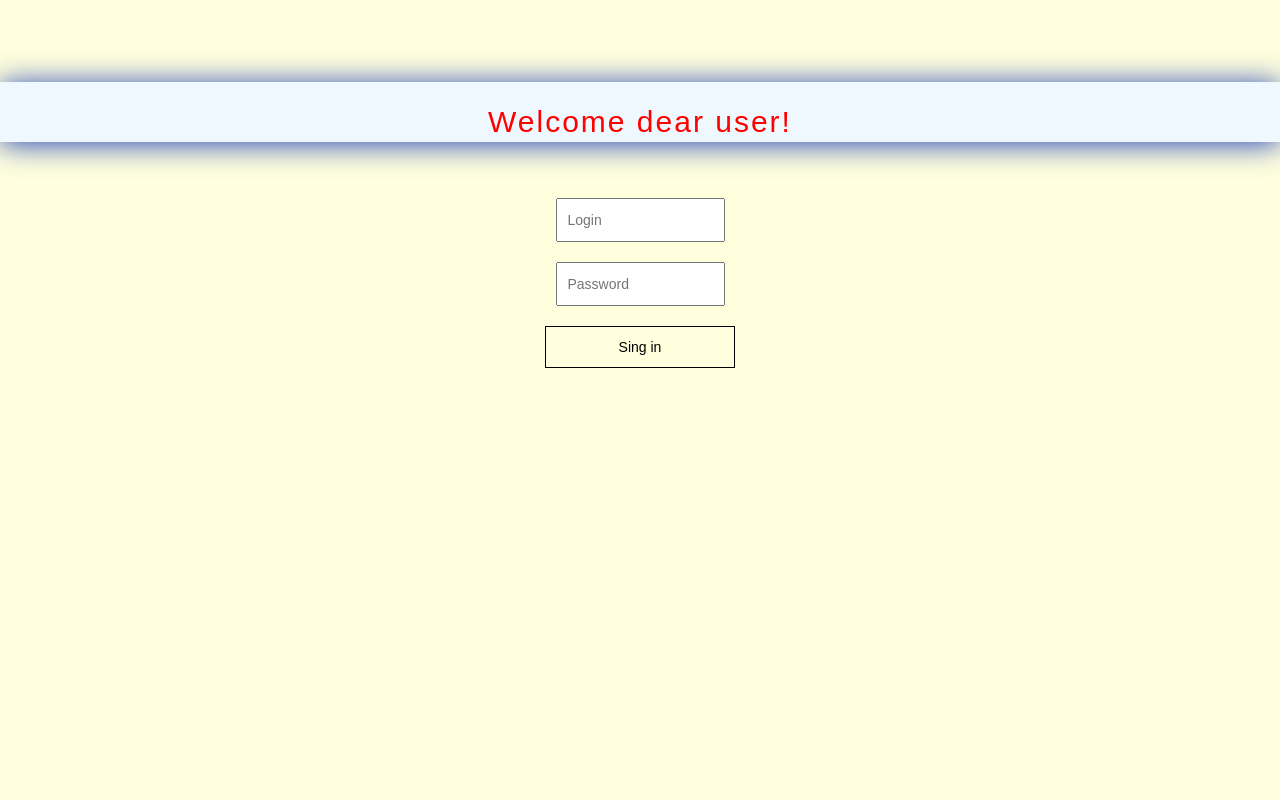
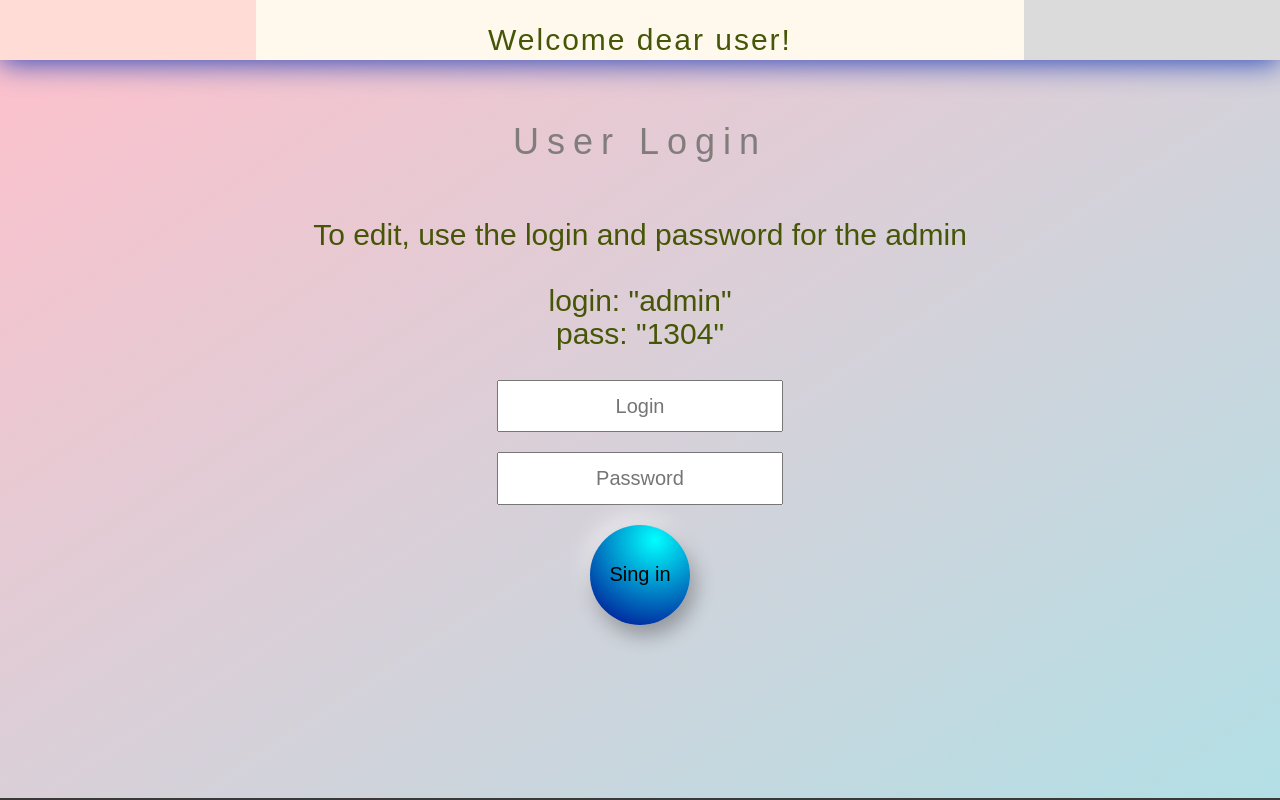
Before and after one commit to Rustdj/Rust.github.io, a React (Create React App) app: page / in a window 1280 px wide. Shown: the top 800 px of the page. Built offline with nearby package versions, Linux system fonts and the light colour scheme.

Commit message:
create color gradient

```diff
--- a/src/App.css
+++ b/src/App.css
@@ -1,20 +1,18 @@
 @import url('https://fonts.googleapis.com/css2?family=Outfit:wght@200;300;400;500;600;700&family=Poppins:wght@100;200;300;400;500;600;700&display=swap');
-
+*{
+  margin: 0;
+  padding: 0;
+}
 body {
+  height: 100%;
   margin: 0;
   font-family: 'Nunito', sans-serif;
+  background: url('https://a.d-cd.net/iUAAAgO4oeA-1920.jpg');
+
 }
-
-/* .App {
-  background-color: #478dbf;
-  height: 100vh;
+.App {
+  height: 100%;
 }
-
-.App-logo {
-  height: 40vmin;
-  pointer-events: none;
-} */
-
 
 .App-header {
   background-color: #282c34;
@@ -49,7 +47,15 @@ button {
   position: absolute;
   right: 20px;
   top: 37px;
+  transition: all 0.3s;
 }
+
+.trashButton:hover {
+  transform: scale(1.3);
+  border-radius: 50%;
+  transition: all 0.3s;
+}
+
 .heartButton {
   position: absolute;
   left: 20px;
@@ -64,6 +70,13 @@ button {
   position: absolute;
   bottom: 20px;
   right: 20px;
+  transition: all 0.3s;
+}
+
+.correctText:hover {
+  transform: scale(1.3);
+  border-radius: 50%;
+  transition: all 0.3s;
 }
 
 
@@ -71,22 +84,33 @@ button {
 
 .loginForm {
   text-align: center;
-  height: 54.5vh;
+  height: 4vh;
 }
 
 .loginForm input {
   margin-top: 20px;
   padding: 10px;
   outline: none;
-  width: 169px;
+  width: 286px;
+  font-size: 20px;
+  font-family: fantasy;
+  text-align: center;
 }
 
 .btnLogin {
   margin-top: 20px;
-  border: 1px solid #000;
   padding: 10px;
   transition: all 0.5s;
-  width: 190px;
+  width: 286px;
+  font-family: fantasy;
+  font-size: 20px;
+
+  /* background: radial-gradient(farthest-side ellipse at top left, white, #aaaaaa); */
+  background: radial-gradient(circle at 65% 15%, aqua, darkblue);
+  box-shadow: 5px 10px 20px rgb(0 0 0 / 30%), -5px -10px 20px rgb(255 255 255 / 50%);
+  width: 100px;
+  height: 100px;
+  border-radius: 50%;
 }
 
 .btnLogin:hover {
@@ -103,9 +127,10 @@ button {
 .headerLogin {
   text-align: center;
   margin-bottom: 56px;
-  margin-top: 82px;
+  margin-top: 122px;
   letter-spacing: 8px;
   font-family: fantasy;
+  color: rgb(129, 125, 125);
 }
 
 /* theme */
@@ -114,3 +139,8 @@ button {
   right: 0;
   top: 4px;
 }
+
+.adminLog {
+  text-align: center;
+  font-family: fantasy;
+}
--- a/src/components/Footer/Footer.css
+++ b/src/components/Footer/Footer.css
@@ -1,12 +1,10 @@
 footer {
     height: 50px;
     background-color: #393939;
-    position: relative;
     display: flex;
     align-items: center;
     justify-content: center;
-    margin-top: 40px;
-    top: 44.6vh;
+    margin-top: 406px;
 }
 
 footer span {
--- a/src/components/Footer/Footer.jsx
+++ b/src/components/Footer/Footer.jsx
@@ -3,7 +3,7 @@ import "./Footer.css";
 export const Footer = ({ year }) => {
   return (
     <footer>
-      <span>© Raikerus - {year}</span>
+      <span>© Frontend dev Raikerus - {year}</span>
     </footer>
   );
 };
--- a/src/components/Header/Header.css
+++ b/src/components/Header/Header.css
@@ -1,13 +1,14 @@
 .headerMain {
     position: fixed;
     width: 100%;
-    background-color: aliceblue;
+    background: linear-gradient(to right, #FFDDD6 20%, #FFF9ED 20%, #FFF9ED 80%, #DBDBDB 80%);
     text-align: center;
     padding: 10px;
     box-shadow: rgb(34 65 185) 0px 2px 30px;
     height: 60px;
     line-height: 3;
     z-index: 1;
+    top: 0;
 }
 .headerMain h2 {
     line-height: 20px;
--- a/src/components/Theme.js
+++ b/src/components/Theme.js
@@ -1,17 +1,17 @@
-import {createGlobalStyle} from "styled-components";
+  import {createGlobalStyle} from "styled-components";
 
 
 
-export const darkTheme = {
-    body: "#191970",
-    textColor: "#708090",
-    headingColor: "lightblue"
+  export const darkTheme = {
+      body: "linear-gradient(circle at 90% 4%, aqua, darkblue)",
+      textColor: "#708090",
+      headingColor: "lightblue",
   }
 
   export const lightTheme = {
-    body: "#ffd",
+    body: "linear-gradient(to top left, powderblue, pink)",
     textColor: "#000",
-    headingColor: "red",
+    headingColor: "#465607",
   }
 
   export const GlobalStyles = createGlobalStyle`
--- a/src/containers/BlogPage/BlogPage.css
+++ b/src/containers/BlogPage/BlogPage.css
@@ -25,6 +25,15 @@
     color: white;
     font-size: 16px;
     font-family: 'Nunito', sans-serif;
+    transition: all 0.5s;
+}
+
+.buttons:hover {
+    transition: all 0.5s;
+    background-color: #000;
+    color: #fff;
+    transform: scale(1.1);
+    box-shadow: 1px 2px 15px;
 }
 
 .buttonTop {
@@ -67,6 +76,7 @@
     box-shadow: 1px 1px 7px;
     width: 48%;
     top: 105px;
+    opacity: 0.8;
     right: 0;
     bottom: 0;
     left: 0;
@@ -117,18 +127,15 @@ hr {
 }
 
 .moreDet {
+    color: #ff000066;
     position: relative;
-    left: 47.4%;
+    left: 48%;
     top: 60px;
-}
-
-.moreDet {
-    color:#656161;
     transition: all 0.3s;
 }
 
 .moreDet:hover {
-    color: red;
+    color: #ff000066;
     transition: all 0.3s;
     letter-spacing: 2px;
 }
--- a/src/containers/BlogPage/BlogPage.jsx
+++ b/src/containers/BlogPage/BlogPage.jsx
@@ -20,7 +20,6 @@ export const BlogPage = ({ isAdmin }) => {
   const [editForm, setEditForm] = useState(false);
   const [selectedPost, setSelectedPost] = useState({});
 
-
   const onClose = () => setForm(false);
   const editClose = () => setEditForm(false);
 
@@ -32,7 +31,6 @@ export const BlogPage = ({ isAdmin }) => {
     isFetching,
     refetch,
   } = useGetPosts();
-
 
   // customHooks
   const likeMutation = useLikePost();
@@ -121,7 +119,13 @@ export const BlogPage = ({ isAdmin }) => {
           handleSelectPost={() => handleSelectPost(item)}
           isAdmin={isAdmin}
         />
-        <Link style={{ textDecoration: 'none' }} className="moreDet" to={`/blog/${item.id}`}>Подробнее</Link>
+        <Link
+          style={{ textDecoration: "none" }}
+          className="moreDet"
+          to={`/blog/${item.id}`}
+        >
+          More
+        </Link>
       </React.Fragment>
     );
   });
@@ -137,7 +141,9 @@ export const BlogPage = ({ isAdmin }) => {
           <button>Add post</button>
         </div>
       )}
-      <div className="parentPost" style={{opacity: postsOpacity}}>{blogPost}</div>
+      <div className="parentPost" style={{ opacity: postsOpacity }}>
+        {blogPost}
+      </div>
 
       {editForm && (
         <EditPostForm
@@ -153,7 +159,6 @@ export const BlogPage = ({ isAdmin }) => {
         <AddPostForm
           setForm={setForm}
           onClose={onClose}
-          //listData={listData}
           addNewBlogPost={addNewBlogPost}
           closeModal={closeModal}
         />
--- a/src/containers/BlogPage/components/EditPostForm.css
+++ b/src/containers/BlogPage/components/EditPostForm.css
@@ -5,12 +5,11 @@
     transform: translate(-50%, -50%);
     z-index: 100;
     background-color: white;
-    width: 400px;
+    max-width: 100%;
     padding: 20px;
     text-align: center;
     border-radius: 10px;
-    background-color: #29de92;
-    opacity: .8;
+    opacity: .9;
 }
 
 .editPostForm div + div {
--- a/src/containers/LoginPage/LoginPage.jsx
+++ b/src/containers/LoginPage/LoginPage.jsx
@@ -18,10 +18,10 @@ export const LoginPage = ({ setUserName, setIsLoggedIn, setIsAdmin }) => {
   const handleLogin = (e) => {
     e.preventDefault();
 
-    if(login === 'admin') {
-      if(password === '1304') setIsAdmin(true);
+    if (login === "admin") {
+      if (password === "1304") setIsAdmin(true);
       else {
-        alert('Please enter a password!');
+        alert("Please enter a password!");
         return false;
       }
     }
@@ -29,22 +29,18 @@ export const LoginPage = ({ setUserName, setIsLoggedIn, setIsAdmin }) => {
     localStorage.setItem("isLoggerId", true);
     localStorage.setItem("userName", login);
 
-    //if (login === 'admin' && password === '1304') {
-      //setIsAdmin(true);
-      //localStorage.setItem('isAdmin', true)
-    //}
-
-      setUserName(login);
-      setIsLoggedIn(true);
-      navigate("/blog");
-
-
-
+    setUserName(login);
+    setIsLoggedIn(true);
+    navigate("/blog");
   };
 
   return (
     <>
-      <h1 className="headerLogin">Authorization</h1>
+      <h1 className="headerLogin">User Login</h1>
+      <h2 className="adminLog">
+        To edit, use the login and password for the admin <br></br> <br></br>{" "}
+        login: "admin" <br></br> pass: "1304"
+      </h2>
       <form className="loginForm" onSubmit={handleLogin}>
         <div>
           <input
```
